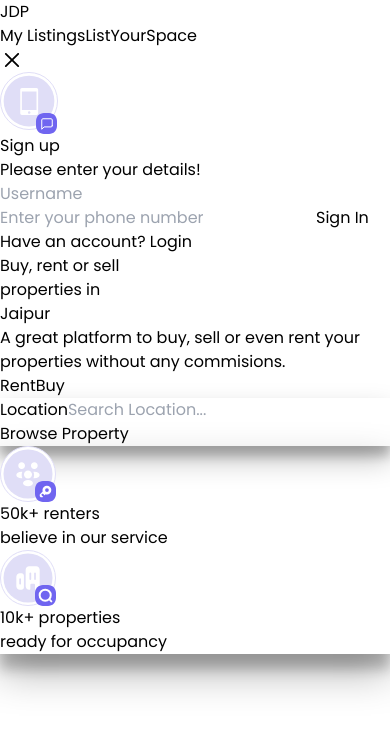
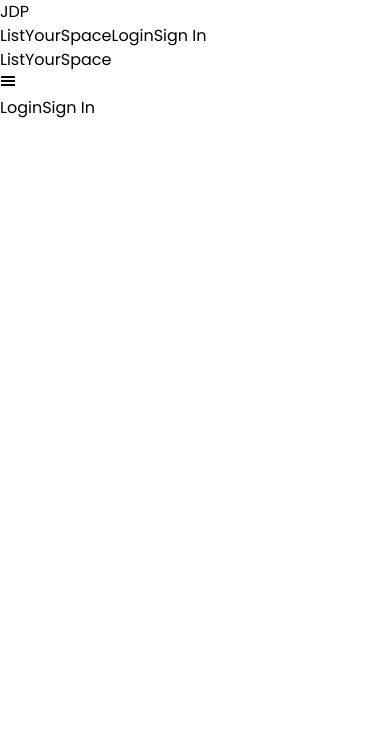
Before and after one commit to Vaibhav310701/JPD, a Next.js app: page / in a window 390 px wide. Shown: the top 730 px of the page. Built offline with nearby package versions, Linux system fonts and the light colour scheme.

Commit message:
making code clean

```diff
--- a/package.json
+++ b/package.json
@@ -9,10 +9,13 @@
     "lint": "next lint"
   },
   "dependencies": {
+    "@reduxjs/toolkit": "^2.5.0",
     "next": "^15.1.0",
+    "next-redux-wrapper": "^8.1.0",
     "react": "^19.0.0",
     "react-dom": "^19.0.0",
     "react-icons": "^5.4.0",
+    "react-redux": "^9.2.0",
     "react-slick": "^0.30.2",
     "slick-carousel": "^1.8.1"
   },
--- a/src/app/page.tsx
+++ b/src/app/page.tsx
@@ -1,128 +1,131 @@
 "use client";
-import React, { useState } from "react";
-import { useRouter } from "next/navigation";
-import LoginModal from "../components/LoginModal";
-import SignInModal from '../components/SigInModal'
-import OtpModal from '../components/OtpModal'
+// import React, { useState } from "react";
+// import { useRouter } from "next/navigation";
+// import LoginModal from "../components/LoginModal";
+// import SignInModal from "../components/SigInModal";
+// import OtpModal from "../components/OtpModal";
 export default function Home() {
-  const [location, setLocation] = useState("");
+  // const [location, setLocation] = useState("");
 
-  const [activeButton, setActiveButton] = useState("Rent");
-  const router = useRouter();
+  // const [activeButton, setActiveButton] = useState("Rent");
+  // const router = useRouter();
 
-  const handleBrowseProperty = () => {
-    if (activeButton === "Rent") {
-      router.push("/rent");
-    } else if (activeButton === "Buy") {
-      router.push("/buy");
-    }
-  };
+  // const handleBrowseProperty = () => {
+  //   if (activeButton === "Rent") {
+  //     router.push("/rent");
+  //   } else if (activeButton === "Buy") {
+  //     router.push("/buy");
+  //   }
+  // };
   return (
-    <div className="h-full bg-gradient-to-b from-[#E0DEF7] to-transparent w-full gap-8 flex flex-col md:flex-col lg:flex-row overflow-auto relative">
-      {/* Absolute Background Image */}
-      <div
-        className="absolute inset-0 bg-black opacity-50"
-        style={{
-          backgroundImage: "url('/assets/images/appBg.png')",
-          backgroundSize: "cover",
-          backgroundPosition: "center",
-        }}
-      ></div>
-      <div className="fixed inset-0 flex items-center justify-center bg-black bg-opacity-50 backdrop-blur-sm z-20">
-        <div className="h-full w-full  md:h-[500px] lg:h-[500px] md:w-[400px] lg:w-[400px] bg-white border rounded-lg">
-          {/* <LoginModal /> */}
-          <SignInModal />
-          {/* <OtpModal /> */}
-        </div>
-      </div>
-      {/* Left Content */}
-      <div className="h-3/4  lg:h-full w-full flex justify-center items-center pt-6 z-10">
-        <div className="flex flex-col items-center md:items-center lg:items-start gap-6 w-[80%] lg:w-[75%] md:[85%] m-auto">
-          <p className="text-[#000929] text-6xl  text-wrap text-center leading-tight md:text-left lg:text-left font-semibold  ">
-            Buy, rent or sell <br /> properties in
-            <br /> <span className="text-[#F848C7]">Jaipur</span>
-          </p>
-          <p className="font-medium w-[80%] text-wrap text-center md:text-left lg:text-left">
-            A great platform to buy, sell or even rent your properties without
-            any commisions.
-          </p>
-          <div className="pt-8">
-            <div className="bg-white w-[252px] rounded-md flex">
-              <button
-                className={`w-[126px] p-2 font-semibold rounded-tl-md ${
-                  activeButton === "Rent"
-                    ? "bg-[#E9E8FF] text-[#7065F0] border-b-2 border-[#7065F0]"
-                    : "bg-white text-black"
-                }`}
-                onClick={() => setActiveButton("Rent")}
-              >
-                Rent
-              </button>
-              <button
-                className={`w-[126px] p-2 font-semibold rounded-tr-md ${
-                  activeButton === "Buy"
-                    ? "bg-[#E9E8FF] text-[#7065F0] border-b-2 border-[#7065F0]"
-                    : "bg-white text-black"
-                }`}
-                onClick={() => setActiveButton("Buy")}
-              >
-                Buy
-              </button>
-            </div>
-            <div
-              className="w-fit flex flex-col gap-2 bg-white rounded-md items-center md:flex-col lg:flex-row px-4 py-2"
-              style={{
-                boxShadow:
-                  "rgba(0, 0, 0, 0.25) 0px 14px 28px, rgba(0, 0, 0, 0.22) 0px 10px 10px",
-              }}
-            >
-              <div className="flex w-[220px] flex-col gap-2 ">
-                <label>Location</label>
-                <input
-                  className="border-b-2 outline-none border-[#E0DEF7]"
-                  type="text"
-                  placeholder="Search Location..."
-                  value={location}
-                  onChange={(e) => setLocation(e.target.value)}
-                />
-              </div>
-              <div className="">
-                <button
-                  className="rounded-md bg-[#7065F0] hover:bg-[#5f52f3] font-semibold px-3 py-2 text-white"
-                  onClick={handleBrowseProperty}
-                >
-                  Browse Property
-                </button>
-              </div>
-            </div>
-          </div>
-        </div>
-      </div>
-      {/* Right Content */}
-      <div className="h-1/4  lg:h-full w-full flex justify-center items-end pb-4 z-10 relative">
-        <div
-          className="h-[150px] w-[80%] p-6 bg-white flex "
-          style={{
-            boxShadow:
-              "rgba(0, 0, 0, 0.3) 0px 19px 38px, rgba(0, 0, 0, 0.22) 0px 15px 12px",
-          }}
-        >
-          <div className="flex-1 text-center flex flex-col justify-center items-center gap-2">
-            <img src="/assets/icons/homeIcon1.svg" />
-            <div>
-              <p>50k+ renters</p>
-              <p>believe in our service</p>
-            </div>
-          </div>
-          <div className="flex-1 text-center flex flex-col justify-center items-center gap-2">
-            <img src="/assets/icons/homeIcon2.svg" />
-            <div>
-              <p>10k+ properties</p>
-              <p>ready for occupancy</p>
-            </div>
-          </div>
-        </div>
-      </div>
+    // <div className="h-full bg-gradient-to-b from-[#E0DEF7] to-transparent w-full gap-8 flex flex-col md:flex-col lg:flex-row overflow-auto relative">
+    //   {/* Absolute Background Image */}
+    //   <div
+    //     className="absolute inset-0 bg-black opacity-50"
+    //     style={{
+    //       backgroundImage: "url('/assets/images/appBg.png')",
+    //       backgroundSize: "cover",
+    //       backgroundPosition: "center",
+    //     }}
+    //   ></div>
+    //   {/* <div className="fixed inset-0 flex items-center justify-center bg-black bg-opacity-50 backdrop-blur-sm z-20">
+    //     <div className="h-full w-full  md:h-[500px] lg:h-[500px] md:w-[400px] lg:w-[400px] bg-white border rounded-lg">
+    //       <LoginModal />
+    //       <SignInModal />
+    //       <OtpModal />
+    //     </div>
+    //   </div> */}
+    //   {/* Left Content */}
+    //   <div className="h-3/4  lg:h-full w-full flex justify-center items-center pt-6 z-10">
+    //     <div className="flex flex-col items-center md:items-center lg:items-start gap-6 w-[80%] lg:w-[75%] md:[85%] m-auto">
+    //       <p className="text-[#000929] text-6xl  text-wrap text-center leading-tight md:text-left lg:text-left font-semibold  ">
+    //         Buy, rent or sell <br /> properties in
+    //         <br /> <span className="text-[#F848C7]">Jaipur</span>
+    //       </p>
+    //       <p className="font-medium w-[80%] text-wrap text-center md:text-left lg:text-left">
+    //         A great platform to buy, sell or even rent your properties without
+    //         any commisions.
+    //       </p>
+    //       <div className="pt-8">
+    //         <div className="bg-white w-[252px] rounded-md flex">
+    //           <button
+    //             className={`w-[126px] p-2 font-semibold rounded-tl-md ${
+    //               activeButton === "Rent"
+    //                 ? "bg-[#E9E8FF] text-[#7065F0] border-b-2 border-[#7065F0]"
+    //                 : "bg-white text-black"
+    //             }`}
+    //             onClick={() => setActiveButton("Rent")}
+    //           >
+    //             Rent
+    //           </button>
+    //           <button
+    //             className={`w-[126px] p-2 font-semibold rounded-tr-md ${
+    //               activeButton === "Buy"
+    //                 ? "bg-[#E9E8FF] text-[#7065F0] border-b-2 border-[#7065F0]"
+    //                 : "bg-white text-black"
+    //             }`}
+    //             onClick={() => setActiveButton("Buy")}
+    //           >
+    //             Buy
+    //           </button>
+    //         </div>
+    //         <div
+    //           className="w-fit flex flex-col gap-2 bg-white rounded-md items-center md:flex-col lg:flex-row px-4 py-2"
+    //           style={{
+    //             boxShadow:
+    //               "rgba(0, 0, 0, 0.25) 0px 14px 28px, rgba(0, 0, 0, 0.22) 0px 10px 10px",
+    //           }}
+    //         >
+    //           <div className="flex w-[220px] flex-col gap-2 ">
+    //             <label>Location</label>
+    //             <input
+    //               className="border-b-2 outline-none border-[#E0DEF7]"
+    //               type="text"
+    //               placeholder="Search Location..."
+    //               value={location}
+    //               onChange={(e) => setLocation(e.target.value)}
+    //             />
+    //           </div>
+    //           <div className="">
+    //             <button
+    //               className="rounded-md bg-[#7065F0] hover:bg-[#5f52f3] font-semibold px-3 py-2 text-white"
+    //               onClick={handleBrowseProperty}
+    //             >
+    //               Browse Property
+    //             </button>
+    //           </div>
+    //         </div>
+    //       </div>
+    //     </div>
+    //   </div>
+    //   {/* Right Content */}
+    //   <div className="h-1/4  lg:h-full w-full flex justify-center items-end pb-4 z-10 relative">
+    //     <div
+    //       className="h-[150px] w-[80%] p-6 bg-white flex "
+    //       style={{
+    //         boxShadow:
+    //           "rgba(0, 0, 0, 0.3) 0px 19px 38px, rgba(0, 0, 0, 0.22) 0px 15px 12px",
+    //       }}
+    //     >
+    //       <div className="flex-1 text-center flex flex-col justify-center items-center gap-2">
+    //         <img src="/assets/icons/homeIcon1.svg" />
+    //         <div>
+    //           <p>50k+ renters</p>
+    //           <p>believe in our service</p>
+    //         </div>
+    //       </div>
+    //       <div className="flex-1 text-center flex flex-col justify-center items-center gap-2">
+    //         <img src="/assets/icons/homeIcon2.svg" />
+    //         <div>
+    //           <p>10k+ properties</p>
+    //           <p>ready for occupancy</p>
+    //         </div>
+    //       </div>
+    //     </div>
+    //   </div>
+    // </div>
+    <div>
+
     </div>
   );
 }
--- a/src/components/Navbar.jsx
+++ b/src/components/Navbar.jsx
@@ -1,14 +1,61 @@
-import React from "react";
+"use client";
+import React, { useState } from "react";
+import { GiHamburgerMenu } from "react-icons/gi";
 
 export default function Navbar() {
+  const [isMenuOpen, setIsMenuOpen] = useState(false);
+
   return (
-    <div className="h-full w-full flex justify-between items-center px-4">
+    <div className="h-full w-full flex justify-between items-center px-4 bg-white shadow-md">
+      {/* Logo Section */}
       <div className="px-4">
         <p className="text-xl font-bold">JDP</p>
       </div>
-      <div className="flex justify-end gap-4 items-center pr-2  text-sm  lg:text-md md:text-md font-medium">
-        <button className="underline">My Listings</button>
-        <button className="bg-[#7065F0] hover:bg-[#5a4cf3] px-2 py-2 text-white rounded-md">ListYourSpace</button>
+
+      {/* Buttons for large screens */}
+      <div className="hidden md:flex justify-end gap-4 items-center pr-2 text-sm lg:text-md font-medium">
+        <button className="bg-[#7065F0] hover:bg-[#5a4cf3] px-2 py-2 text-white rounded-md">
+          ListYourSpace
+        </button>
+        <button className="border border-[#7065F0] hover:bg-[#5a4cf3] px-4 py-2 text-[#7065F0] hover:text-white rounded-md">
+          Login
+        </button>
+        <button className="bg-[#7065F0] hover:bg-[#5a4cf3] px-2 py-2 text-white rounded-md">
+          Sign In
+        </button>
+      </div>
+
+      {/* List Your button visible for small screen only. */}
+      <div className="lg:hidden md:hidden flex items-center">
+        <button className="bg-[#7065F0] hover:bg-[#5a4cf3] px-2 py-2 text-white rounded-md">
+          ListYourSpace
+        </button>
+      </div>
+
+      {/* Hamburger Menu for small screens */}
+      <div className="md:hidden flex items-center">
+        <button
+          onClick={() => setIsMenuOpen(!isMenuOpen)}
+          className="text-2xl text-[#7065F0] hover:text-[#5a4cf3] transition-all"
+        >
+          <GiHamburgerMenu />
+        </button>
+      </div>
+
+      {/* Dropdown Menu for small screen */}
+      <div
+        className={`absolute top-16 right-4 bg-white shadow-lg rounded-lg p-4 space-y-2 transform transition-all duration-300 z-50 ${
+          isMenuOpen
+            ? "opacity-100 scale-100"
+            : "opacity-0 scale-95 pointer-events-none"
+        } md:hidden`}
+      >
+        <button className="block w-full border border-[#7065F0] hover:bg-[#5a4cf3] px-6 py-2 text-[#7065F0] hover:text-white rounded-md text-center">
+          Login
+        </button>
+        <button className="block w-full bg-[#7065F0] hover:bg-[#5a4cf3] px-6 py-2 text-white rounded-md text-center">
+          Sign In
+        </button>
       </div>
     </div>
   );
--- /dev/null
+++ b/src/redux/slices/loginSlice.js
@@ -0,0 +1,21 @@
+import { createSlice } from "@reduxjs/toolkit";
+
+const initialState = {
+  isOpen: false,
+};
+
+const loginSlice = createSlice({
+  name: "login",
+  initialState,
+  reducers: {
+    openLogin: (state) => {
+      state.isOpen = true;
+    },
+    closeLogin: (state) => {
+      state.isOpen = false;
+    },
+  },
+});
+
+export const { openLogin, closeLogin } = loginSlice.actions;
+export default loginSlice.reducer; // Export the reducer
--- /dev/null
+++ b/src/redux/slices/signInSlice.js
@@ -0,0 +1,24 @@
+import { createSlice } from "@reduxjs/toolkit";
+
+const initialState = {
+  isSignInOpen: false, // Sign-in modal is initially closed
+};
+
+const signInSlice = createSlice({
+  name: "signIn",
+  initialState,
+  reducers: {
+    openSignIn: (state) => {
+      state.isSignInOpen = true;
+    },
+    closeSignIn: (state) => {
+      state.isSignInOpen = false;
+    },
+  },
+});
+
+// Export actions
+export const { openSignIn, closeSignIn } = signInSlice.actions;
+
+// Export reducer
+export default signInSlice.reducer;
--- /dev/null
+++ b/src/redux/slices/verifyModalSlice.js
@@ -0,0 +1,24 @@
+import { createSlice } from "@reduxjs/toolkit";
+
+const initialState = {
+  isVerifyModalOpen: false, // Verify modal is initially closed
+};
+
+const verifyModalSlice = createSlice({
+  name: "verifyModal",
+  initialState,
+  reducers: {
+    openVerifyModal: (state) => {
+      state.isVerifyModalOpen = true;
+    },
+    closeVerifyModal: (state) => {
+      state.isVerifyModalOpen = false;
+    },
+  },
+});
+
+// Export actions
+export const { openVerifyModal, closeVerifyModal } = verifyModalSlice.actions;
+
+// Export reducer
+export default verifyModalSlice.reducer;
--- /dev/null
+++ b/src/redux/store.js
@@ -0,0 +1,12 @@
+import { configureStore } from "@reduxjs/toolkit";
+import loginReducer from "./slices/loginSlice";
+import verifyModalReducer from "./slices/verifyModalSlice";
+import signInReducer from "./slices/signInSlice";
+
+export const store = configureStore({
+  reducer: {
+    login: loginReducer, // Key 'login' with its reducer
+    verifyModal: verifyModalReducer,
+    signIn: signInReducer,
+  },
+});
```
Also changed, not shown: src/app/index.jsx (added, +128 -0 lines), src/app/layout.tsx (+10 -5 lines), 1 other file (tests, documents, lock files or other folders).
